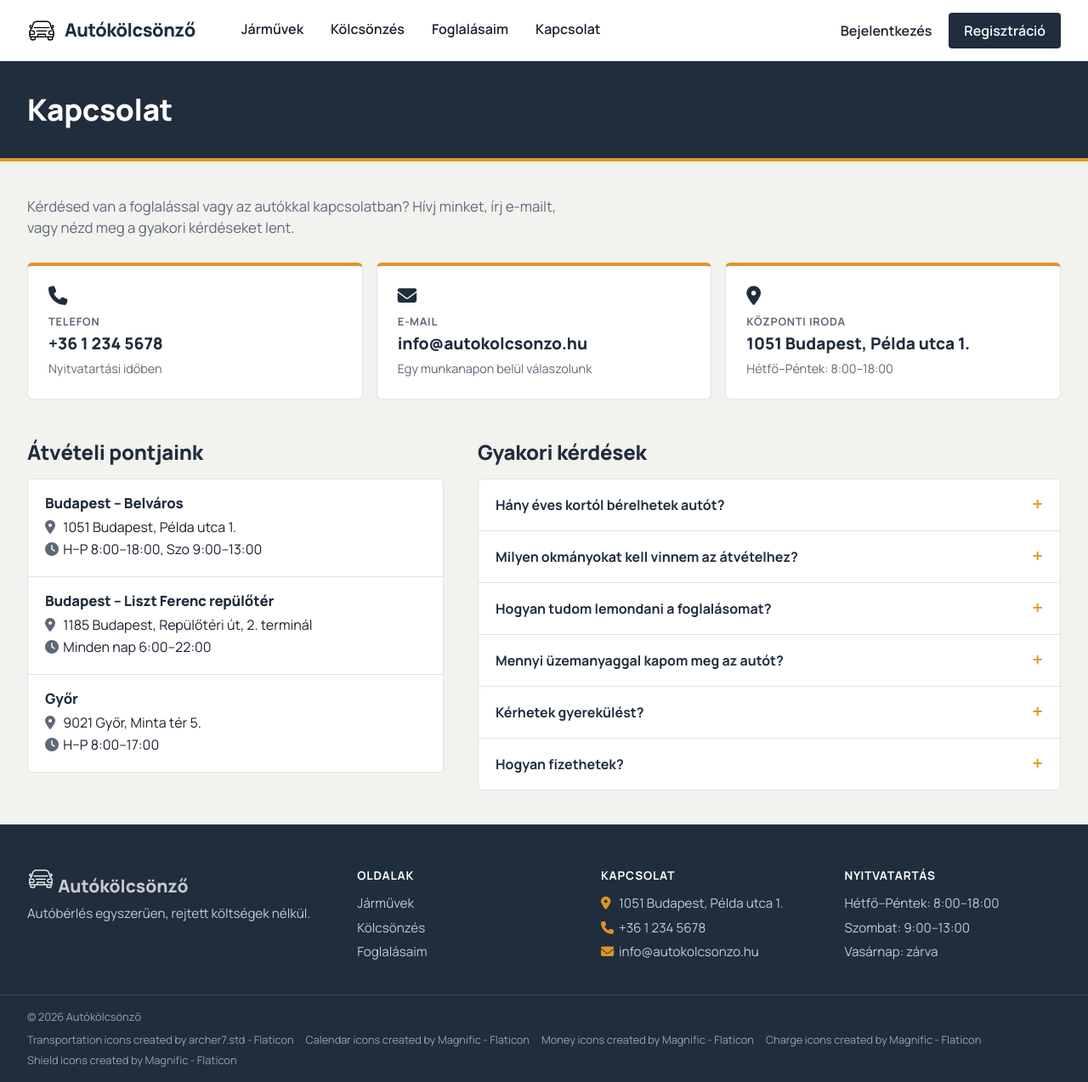
After one commit to RedWlf1999/Kolcsonzo, a PHP site: page /pages/kapcsolat.php in a window 1280 px wide. The commit adds this page. Shown: the whole page at 85% size. Run offline with PHP 8.4, Linux system fonts and the light colour scheme.

Commit message:
Kapcsolat oldal és adatmódosítási felület

```diff
--- /dev/null
+++ b/assets/css/kapcsolat.css
@@ -0,0 +1,165 @@
+.contact-intro {
+    max-width: 640px;
+    margin: 0 0 28px;
+    font-size: 1.05rem;
+    color: var(--muted);
+}
+
+.contact-cards {
+    display: grid;
+    grid-template-columns: repeat(3, 1fr);
+    gap: 16px;
+    margin-bottom: 48px;
+}
+
+@media (max-width: 860px) {
+    .contact-cards {
+        grid-template-columns: 1fr;
+    }
+}
+
+.contact-card {
+    display: flex;
+    flex-direction: column;
+    gap: 4px;
+    padding: 24px;
+    background: #fff;
+    border: 1px solid var(--line);
+    border-top: 4px solid var(--accent);
+    border-radius: var(--radius);
+}
+
+.contact-card i {
+    margin-bottom: 8px;
+    font-size: 1.4rem;
+    color: var(--primary);
+}
+
+.contact-card h2 {
+    margin: 0;
+    font-size: 0.8rem;
+    font-weight: 700;
+    text-transform: uppercase;
+    letter-spacing: 0.06em;
+    color: var(--muted);
+}
+
+.contact-card a,
+.contact-card strong {
+    font-size: 1.2rem;
+    font-weight: 800;
+    color: var(--primary);
+}
+
+.contact-card span {
+    font-size: 0.9rem;
+    color: var(--muted);
+}
+
+.contact-layout {
+    display: grid;
+    grid-template-columns: 1fr 1.4fr;
+    gap: 40px;
+    align-items: start;
+}
+
+@media (max-width: 860px) {
+    .contact-layout {
+        grid-template-columns: 1fr;
+    }
+}
+
+.section-heading {
+    margin: 0 0 16px;
+    font-size: 1.5rem;
+    font-weight: 800;
+    color: var(--primary);
+}
+
+.location-list {
+    list-style: none;
+    margin: 0;
+    padding: 0;
+    background: #fff;
+    border: 1px solid var(--line);
+    border-radius: var(--radius);
+}
+
+.location-list li {
+    padding: 18px 20px;
+    border-bottom: 1px solid var(--line);
+}
+
+.location-list li:last-child {
+    border-bottom: none;
+}
+
+.location-list h3 {
+    margin: 0 0 6px;
+    font-size: 1.05rem;
+    font-weight: 800;
+    color: var(--primary);
+}
+
+.location-list p {
+    margin: 2px 0;
+    color: var(--text);
+}
+
+.location-list i {
+    width: 18px;
+    color: var(--muted);
+}
+
+.faq {
+    background: #fff;
+    border: 1px solid var(--line);
+    border-radius: var(--radius);
+}
+
+.faq details {
+    border-bottom: 1px solid var(--line);
+}
+
+.faq details:last-child {
+    border-bottom: none;
+}
+
+.faq summary {
+    display: flex;
+    justify-content: space-between;
+    align-items: center;
+    gap: 16px;
+    padding: 18px 20px;
+    font-weight: 700;
+    color: var(--primary);
+    cursor: pointer;
+    list-style: none;
+}
+
+.faq summary::-webkit-details-marker {
+    display: none;
+}
+
+.faq summary::after {
+    content: '+';
+    flex-shrink: 0;
+    font-size: 1.4rem;
+    font-weight: 600;
+    line-height: 1;
+    color: var(--accent);
+}
+
+.faq details[open] summary::after {
+    content: '–';
+}
+
+.faq summary:hover {
+    background: #FAFAF8;
+}
+
+.faq details p {
+    margin: 0;
+    padding: 0 20px 18px;
+    color: var(--muted);
+}
--- a/includes/header.php
+++ b/includes/header.php
@@ -45,13 +45,13 @@ $bejelentkezettNev = $_SESSION['name'] ?? '';
                         <a href="/Kolcsonzo/pages/jarmuvek.php" class="<?= aktivMenu(['/Kolcsonzo/pages/jarmuvek.php', '/Kolcsonzo/pages/jarmu.php']) ?>">Járművek</a>
                         <a href="/Kolcsonzo/pages/kolcsonzes.php" class="<?= aktivMenu(['/Kolcsonzo/pages/kolcsonzes.php']) ?>">Kölcsönzés</a>
                         <a href="/Kolcsonzo/pages/foglalasaim.php" class="<?= aktivMenu(['/Kolcsonzo/pages/foglalasaim.php']) ?>">Foglalásaim</a>
-                        <a href="#">Kapcsolat</a>
+                        <a href="/Kolcsonzo/pages/kapcsolat.php" class="<?= aktivMenu(['/Kolcsonzo/pages/kapcsolat.php']) ?>">Kapcsolat</a>
                     <?php endif; ?>
                 </nav>
 
                 <div class="user-menu">
                     <?php if ($szerepKor): ?>
-                        <span><i class="fa-solid fa-user"></i> <?= $bejelentkezettNev ?></span>
+                        <a href="/Kolcsonzo/pages/adatmodositas.php" class="user-name <?= aktivMenu(['/Kolcsonzo/pages/adatmodositas.php']) ?>"><i class="fa-solid fa-user"></i> <?= e($bejelentkezettNev) ?></a>
                         <a href="/Kolcsonzo/pages/logout.php" class="btn-outline">Kijelentkezés</a>
                     <?php else: ?>
                         <a href="/Kolcsonzo/pages/login.php">Bejelentkezés</a>
--- /dev/null
+++ b/pages/kapcsolat.php
@@ -0,0 +1,84 @@
+<?php
+$elerhetosegek = [
+    ['ikon' => 'fa-phone',        'cim' => 'Telefon',         'ertek' => '+36 1 234 5678',        'link' => 'tel:+3612345678',             'megj' => 'Nyitvatartási időben'],
+    ['ikon' => 'fa-envelope',     'cim' => 'E-mail',          'ertek' => 'info@autokolcsonzo.hu', 'link' => 'mailto:info@autokolcsonzo.hu', 'megj' => 'Egy munkanapon belül válaszolunk'],
+    ['ikon' => 'fa-location-dot', 'cim' => 'Központi iroda',  'ertek' => '1051 Budapest, Példa utca 1.', 'link' => '',               'megj' => 'Hétfő–Péntek: 8:00–18:00'],
+];
+
+$helyszinek = [
+    ['nev' => 'Budapest – Belváros',              'cim' => '1051 Budapest, Példa utca 1.',        'nyitva' => 'H–P 8:00–18:00, Szo 9:00–13:00'],
+    ['nev' => 'Budapest – Liszt Ferenc repülőtér', 'cim' => '1185 Budapest, Repülőtéri út, 2. terminál', 'nyitva' => 'Minden nap 6:00–22:00'],
+    ['nev' => 'Győr',                              'cim' => '9021 Győr, Minta tér 5.',             'nyitva' => 'H–P 8:00–17:00'],
+];
+
+$gyik = [
+    'Hány éves kortól bérelhetek autót?' =>
+        'Legalább 21 évesnek kell lenned, és legalább 1 éve rendelkezned kell érvényes B kategóriás jogosítvánnyal.',
+    'Milyen okmányokat kell vinnem az átvételhez?' =>
+        'Személyi igazolványt vagy útlevelet, valamint a jogosítványodat. Az okmányok számát a foglaláskor is meg kell adnod.',
+    'Hogyan tudom lemondani a foglalásomat?' =>
+        'A Foglalásaim oldalon a függőben lévő vagy jóváhagyott foglalások mellett találsz egy Lemondás gombot. Átvétel napja előtt díjmentesen lemondhatod.',
+    'Mennyi üzemanyaggal kapom meg az autót?' =>
+        'Az autókat teli tankkal adjuk át, és teli tankkal kérjük vissza. Ha ez nem sikerül, a hiányzó üzemanyagot felszámoljuk.',
+    'Kérhetek gyerekülést?' =>
+        'Igen, foglaláskor az Extrák között tudod kiválasztani, napi 2 000 Ft-ért.',
+    'Hogyan fizethetek?' =>
+        'Az autó átvételekor bankkártyával vagy készpénzzel fizethetsz.',
+];
+
+$pageTitle = 'Kapcsolat';
+$pageCss = 'kapcsolat.css';
+include __DIR__ . '/../includes/header.php';
+?>
+
+<section class="page-banner">
+    <h1>Kapcsolat</h1>
+</section>
+
+<main class="page">
+    <p class="contact-intro">Kérdésed van a foglalással vagy az autókkal kapcsolatban? Hívj minket, írj e-mailt, vagy nézd meg a gyakori kérdéseket lent.</p>
+
+    <div class="contact-cards">
+        <?php foreach ($elerhetosegek as $el): ?>
+            <div class="contact-card">
+                <i class="fa-solid <?= e($el['ikon']) ?>"></i>
+                <h2><?= e($el['cim']) ?></h2>
+                <?php if ($el['link'] !== ''): ?>
+                    <a href="<?= e($el['link']) ?>"><?= e($el['ertek']) ?></a>
+                <?php else: ?>
+                    <strong><?= e($el['ertek']) ?></strong>
+                <?php endif; ?>
+                <span><?= e($el['megj']) ?></span>
+            </div>
+        <?php endforeach; ?>
+    </div>
+
+    <div class="contact-layout">
+        <section>
+            <h2 class="section-heading">Átvételi pontjaink</h2>
+            <ul class="location-list">
+                <?php foreach ($helyszinek as $h): ?>
+                    <li>
+                        <h3><?= e($h['nev']) ?></h3>
+                        <p><i class="fa-solid fa-location-dot"></i> <?= e($h['cim']) ?></p>
+                        <p><i class="fa-solid fa-clock"></i> <?= e($h['nyitva']) ?></p>
+                    </li>
+                <?php endforeach; ?>
+            </ul>
+        </section>
+
+        <section>
+            <h2 class="section-heading">Gyakori kérdések</h2>
+            <div class="faq">
+                <?php foreach ($gyik as $kerdes => $valasz): ?>
+                    <details>
+                        <summary><?= e($kerdes) ?></summary>
+                        <p><?= e($valasz) ?></p>
+                    </details>
+                <?php endforeach; ?>
+            </div>
+        </section>
+    </div>
+</main>
+
+<?php include __DIR__ . '/../includes/footer.php'; ?>
```
Also changed, not shown: assets/css/adatmodositas.css (added, +101 -0 lines), pages/adatmodositas.php (added, +139 -0 lines).
